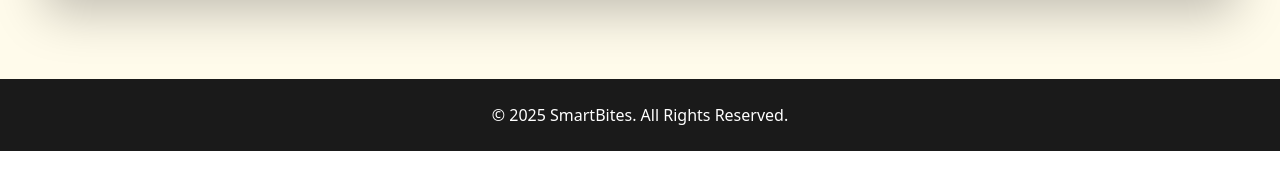
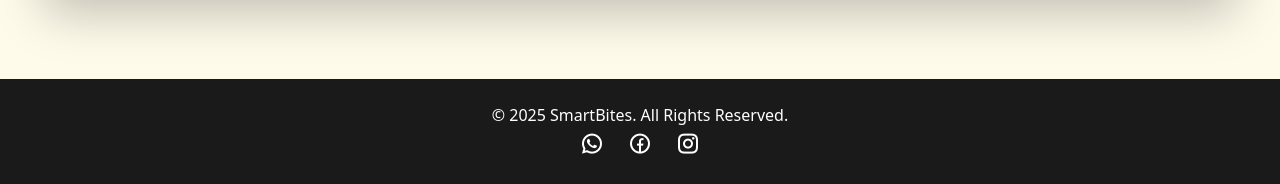
Before and after one commit to Fortunate02/SmartBites--ST10481919-, a plain HTML site: page Pages/about.html in a window 1280 px wide. Shown: the part 2144-2328 px from the top of the page. Before the commit the page ends 2295 px from the top, so only its background shows below. Drawn offline with nearby package versions, Linux system fonts and the light colour scheme.

Commit message:
Push Phase 3
Push

```diff
--- a/Pages/about.html
+++ b/Pages/about.html
@@ -186,6 +186,26 @@ View All Restaurants
   <!-- Footer -->
   <footer class="bg-secondary text-white text-center py-6">
     <p>© 2025 SmartBites. All Rights Reserved.</p>
+
+   <!-- Social Icons -->
+  <div class="flex justify-center space-x-6 text-2xl">
+
+    <!-- WhatsApp (Direct Chat Link) -->
+    <a href="https://wa.me/0000000000" target="_blank" class="hover:text-primary transition">
+      <i class="ri-whatsapp-line"></i>
+    </a>
+
+    <!-- Facebook Page -->
+    <a href="https://facebook.com/" target="_blank" class="hover:text-primary transition">
+      <i class="ri-facebook-circle-line"></i>
+    </a>
+
+    <!-- Instagram Profile -->
+    <a href="https://instagram.com/" target="_blank" class="hover:text-primary transition">
+      <i class="ri-instagram-line"></i>
+    </a>
+
+  </div>
   </footer>
 
 
```
Also changed, not shown: 2 other files.
